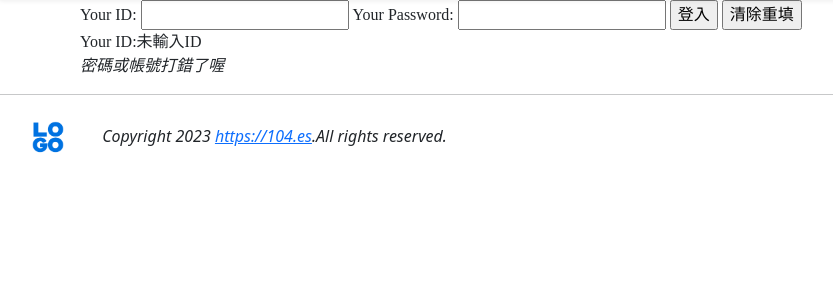
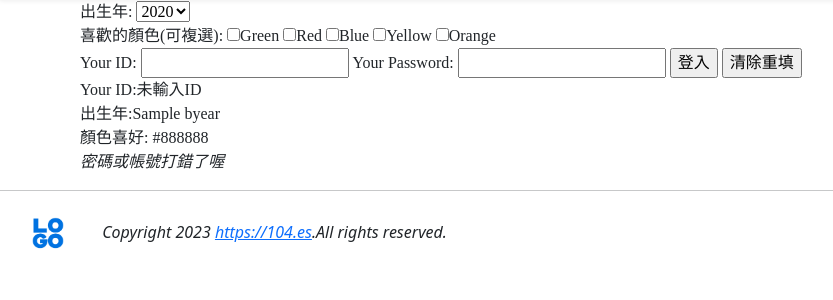
Before and after one commit to jjsaku/django01, a Django app: template mblog/mysite/templates/index7.html in a window 1280 px wide. Shown: the part 72-372 px from the top of the page, without its empty margins (2-835 px from the left). Run offline with Django 3.2, Linux system fonts and the light colour scheme; the template is opened without the code that fills it: most values are stand-ins (such as "Sample title", 1, 10 or a date in 2020); some libraries are stand-ins or nearby versions.

Commit message:
8 form select

```diff
--- a/mblog/mysite/templates/index7.html
+++ b/mblog/mysite/templates/index7.html
@@ -5,6 +5,19 @@
 
 <div class='container'>
     <form name='my form' action='/' method='GET'>
+        <label for='byear'>出生年:</label>
+        <select name='byear'>
+            {% for year in years %}
+            <option value='{{ year }}'>{{ year }}</option>
+            {% endfor %}
+        </select><br>
+        喜歡的顏色(可複選):
+        <input type='checkbox' name='fcolor' value='Green'>Green
+        <input type='checkbox' name='fcolor' value='Red'>Red
+        <input type='checkbox' name='fcolor' value='Blue'>Blue
+        <input type='checkbox' name='fcolor' value='Yellow'>Yellow
+        <input type='checkbox' name='fcolor' value='Orange'>Orange<br/>
+
         <label for='user_id'>Your ID:</label>
         <input id='user_id' type='text' name='user_id'>
         <label for='user_pass'>Your Password:</label>
@@ -13,6 +26,15 @@
         <input type='reset' value='清除重填'>
     </form>
     Your ID:{{ urid | default:"未輸入ID" }}<br/>
+    出生年:{{ byear }}<br/>
+    顏色喜好:
+    {% for c in urfcolor %}
+        {{ c }}
+    {% empty %}
+        沒有選擇任何顏色
+    {% endfor %}
+    <br/>
+
     {% if verified %}
         <em>你通過了驗證</em>
     {% else %}
```
Also changed, not shown: mblog/mysite/views.py (+6 -2 lines).
